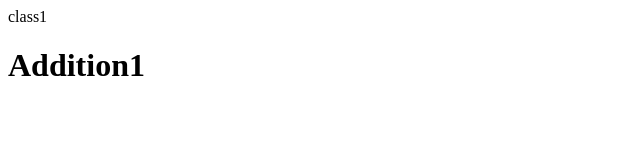
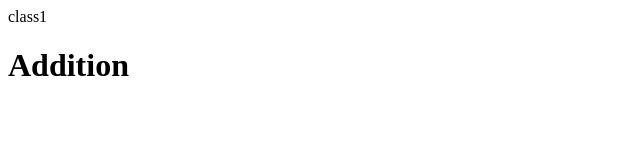
Before and after one commit to priyanka-0605/HTMLCodes, a plain HTML site: page class1.html in a window 1280 px wide. Shown: the full height of the page, 0-640 px from the left. Drawn offline with Linux system fonts and the light colour scheme.

Commit message:
Adding codees

```diff
--- a/class1.html
+++ b/class1.html
@@ -2,6 +2,6 @@
 <html>
     <head>class1</head>
     <body>
-        <h1>Addition1</h1>
+        <h1>Addition</h1>
     </body>
 </html>
```
